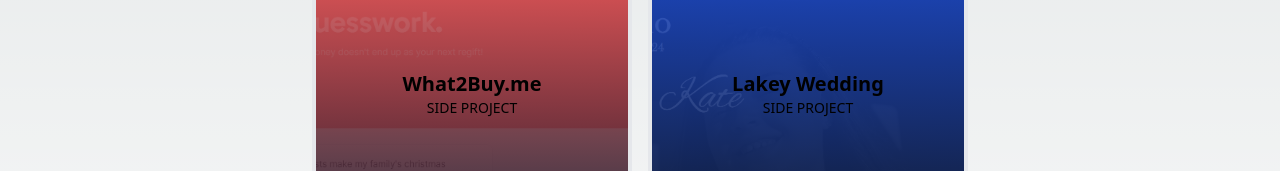
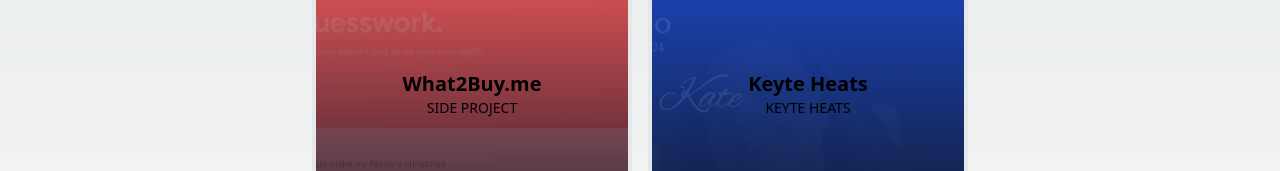
Before and after one commit to kvtemadden/kvte, a Next.js app: page / in a window 1280 px wide. Shown: the part 718-889 px from the top of the page. Built offline with nearby package versions, Linux system fonts and the light colour scheme.

Commit message:
Update job card information and links

```diff
--- a/components/JobCard.tsx
+++ b/components/JobCard.tsx
@@ -38,11 +38,11 @@
       color: "to-[#f45a5a]/90",
     },
     {
-      title: "Lakey Wedding",
-      company: "Side Project",
-      link: "https://lakeywedding.com",
+      title: "Keyte Heats",
+      company: "Keyte Heats",
+      link: "https://heating-xi.vercel.app/",
       description:
-        "Lakey Wedding is a website for my wedding. I built the site using TypeScript, Node.js, Next.js and Tailwind.",
+        "Keyte Heats is a heating company based in Birmingham. I built their website using TypeScript, Node.js, Next.js and Tailwind.",
       image: "bg-LW bg-cover bg-center",
       color: "to-blue-700/90",
     },
--- a/pages/index.tsx
+++ b/pages/index.tsx
@@ -1,7 +1,6 @@
 import Layout from "@/app/layout";
 import { Badges } from "@/components/Badges";
 import { JobCard } from "@/components/JobCard";
-import { SocialTag } from "@/components/SocialTag";
 
 export default function Home() {
   return (
```
